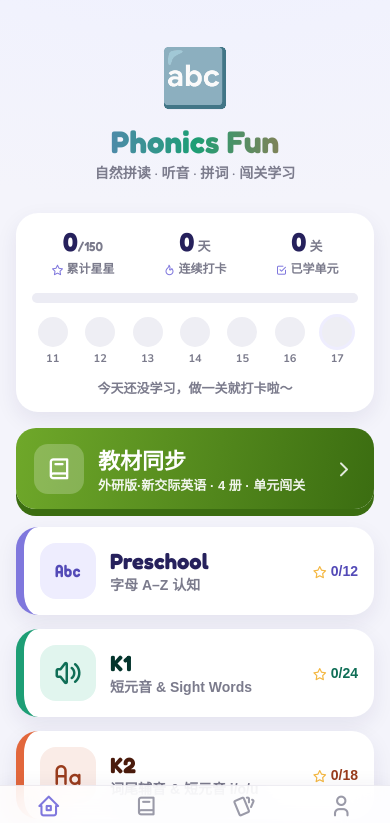
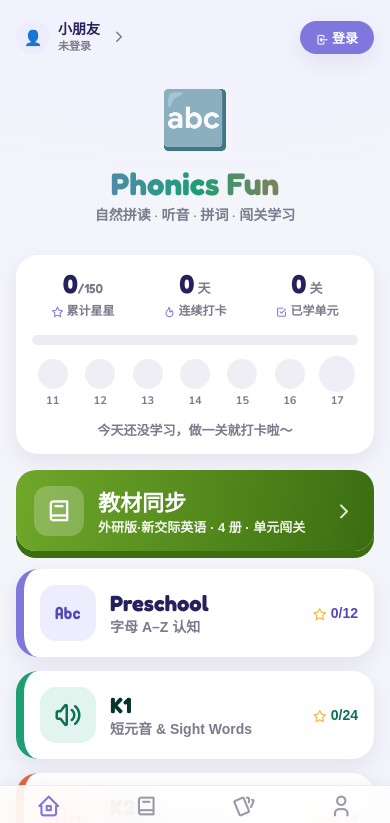
Before and after one commit to dgjin/phonics-h5, a React (Vite) app: page / in a window 390 px wide. Shown: the top 823 px of the page. Built offline with nearby package versions, Linux system fonts and the light colour scheme.

Commit message:
feat: 移动端首页增加登录/注册入口
- 移除 UserBar 的 !isMobile 条件，移动端也显示用户状态栏
- 未登录显示「登录」按钮，登录后显示头像+昵称+退出
- 新增移动端 UserBar 紧凑样式（字号/间距自适应小屏）

```diff
--- a/src/components/HomePage.jsx
+++ b/src/components/HomePage.jsx
@@ -81,7 +81,7 @@ export default function HomePage() {
 
   return (
     <>
-      {!isMobile && <UserBar onLogin={() => setShowLogin(true)} />}
+      <UserBar onLogin={() => setShowLogin(true)} />
       {showLogin && <LoginModal onClose={() => setShowLogin(false)} />}
       <div className="hero">
         <div className="hero-emoji">🔤</div>
--- a/src/styles.css
+++ b/src/styles.css
@@ -613,3 +613,14 @@ i.ti { line-height: 1; vertical-align: -2px; }
 .scope-unit-title { font-size: 12px; color: var(--text); flex: 1;
   white-space: nowrap; overflow: hidden; text-overflow: ellipsis; }
 .scope-unit-cnt { font-size: 11px; color: var(--muted); flex-shrink: 0; }
+
+/* ===== 移动端 UserBar 紧凑样式 ===== */
+@media (max-width: 600px) {
+  .userbar { margin-bottom: 4px; padding: 2px 0; }
+  .user-chip { gap: 8px; }
+  .user-avatar { width: 34px; height: 34px; font-size: 15px; }
+  .user-name { font-size: 14px; }
+  .user-tag { font-size: 11px; }
+  .user-btn { font-size: 13px; padding: 6px 12px; border-radius: 20px; }
+  .user-btn.solid { padding: 7px 16px; font-size: 13px; }
+}
```
